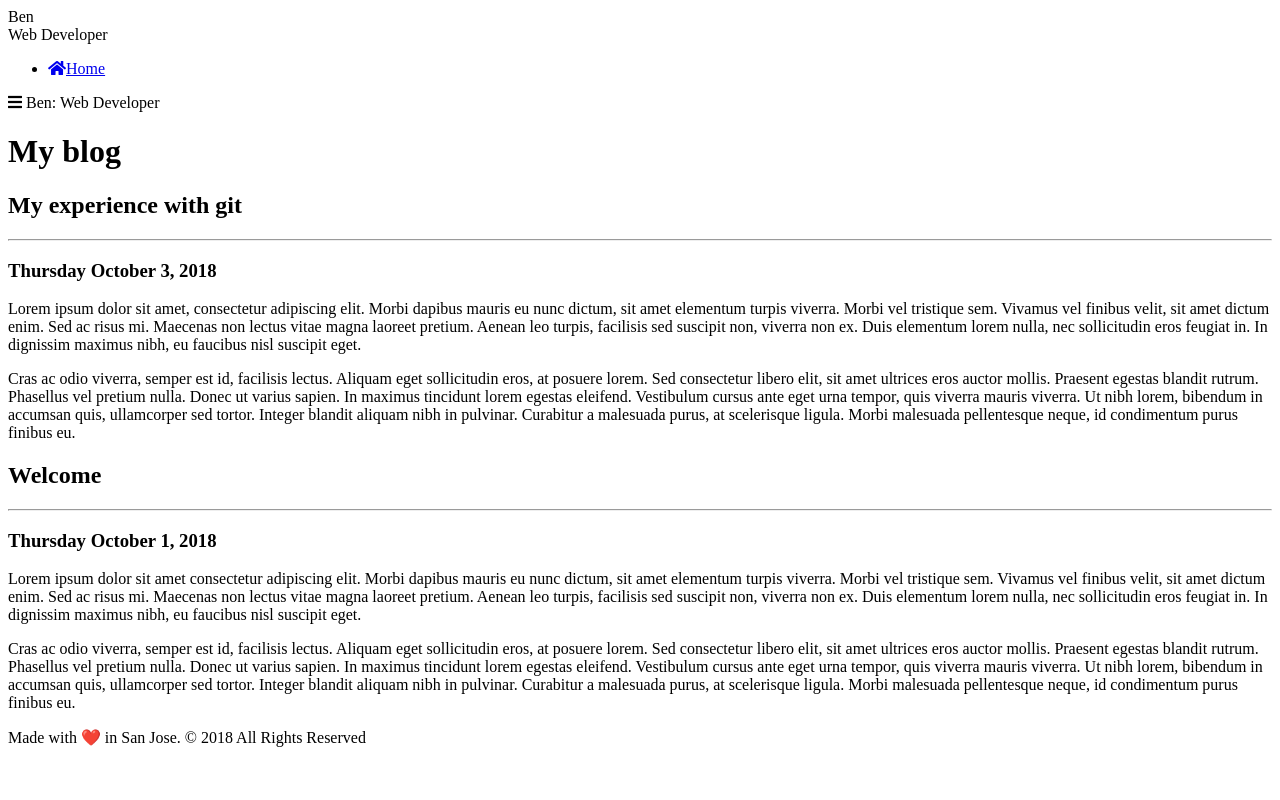
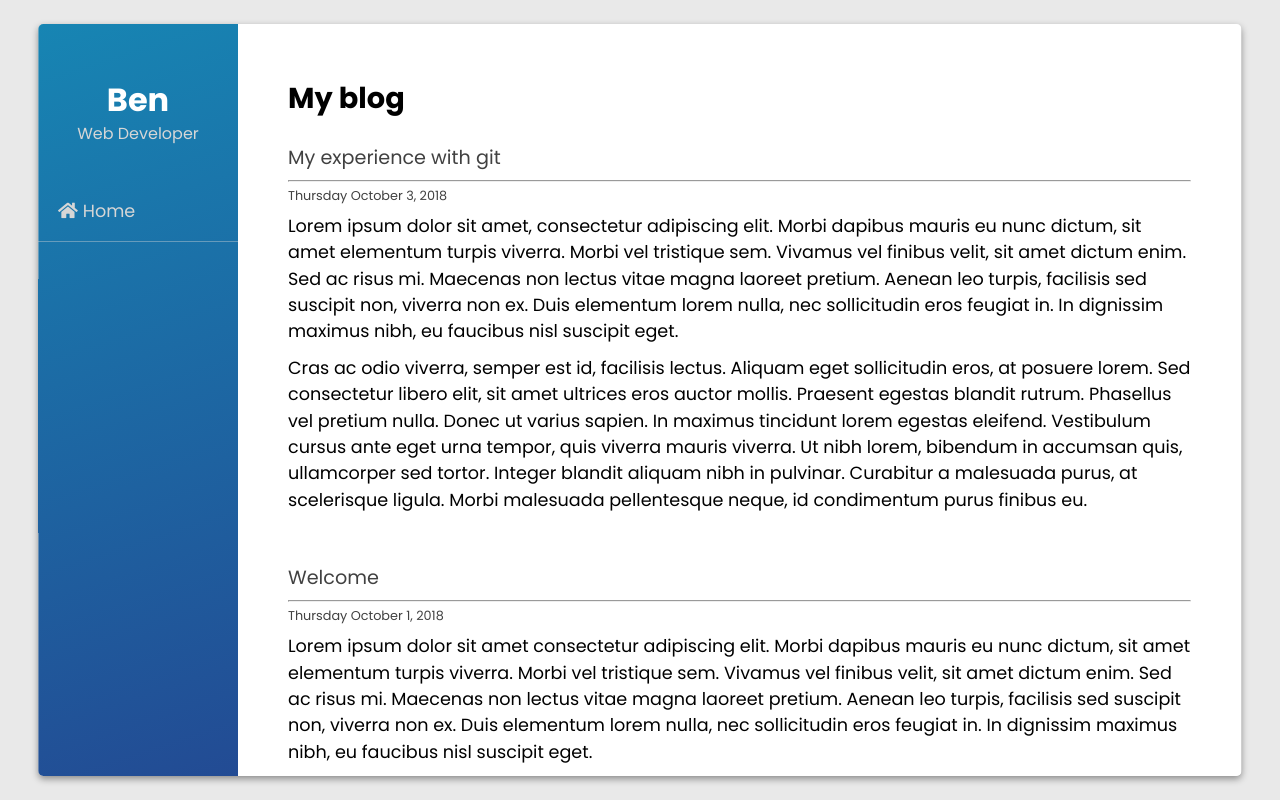
Before and after one commit to BenZeero/personal-test, a plain HTML site: page index.html in a window 1280 px wide. Drawn offline with nearby package versions, Linux system fonts and the light colour scheme.

Commit message:
Add completed styles.css file

```diff
--- /dev/null
+++ b/assets/css/style.css
@@ -0,0 +1,230 @@
+@import "https://fonts.googleapis.com/css?family=Poppins:400,700";
+
+body {
+  background-color: #e9e9e9;
+  font-family: "Poppins", sans-serif;
+}
+
+h1 {
+  font-weight: 700;
+  font-size: 1.8em;
+  padding: 10px 0px 10px 0px;
+}
+
+h2 {
+  font-size: 1.2em;
+  padding: 25px 0px 5px 0px;
+  color: #414141;
+}
+
+h3 {
+  font-size: 0.8em;
+  color: #414141;
+}
+
+p {
+  font-size: 1.1em;
+  line-height: 1.5em;
+  padding-top: 10px;
+}
+
+p:last-child {
+  padding-bottom: 30px;
+}
+
+a {
+  color: #b32b78;
+  text-decoration: none;
+  -o-transition:.5s;
+  -ms-transition:.5s;
+  -moz-transition:.5s;
+  -webkit-transition:.5s;
+  transition:.5s;
+}
+
+a:hover {
+  color: #852b87;
+}
+
+hr {
+  color: #414141;
+}
+
+div.parent {
+  position: relative;
+  height: 100vh;
+}
+
+div.wrapper {
+  position: absolute;
+  margin: 0 auto;
+  width: 94%;
+  height: 94%;
+  top: 50%;
+  left: 50%;
+  transform: translate(-50%, -50%);
+  background-color: #ffffff;
+  overflow-x: scroll;
+  -webkit-border-radius: 5px;
+  -moz-border-radius: 5px;
+  border-radius: 5px;
+  -webkit-box-shadow: 0px 3px 7px 0px rgba(0,0,0,0.4);
+  -moz-box-shadow: 0px 3px 7px 0px rgba(0,0,0,0.4);
+  box-shadow: 0px 3px 7px 0px rgba(0,0,0,0.4);
+  display: grid;
+  grid-template-rows: 1fr;
+  grid-template-columns: 200px 1fr;
+}
+
+nav {
+  display: grid;
+  grid-row: span 1;
+  grid-column: span 1;
+  background: rgb(23,133,179);
+  background: linear-gradient(162deg, rgba(23,133,179,1) 0%, rgba(38,57,138,1) 100%);
+}
+
+div.inner-wrap {
+  display: block;
+}
+
+div.site-header, div.site-subheader {
+  text-align: center;
+}
+
+div.site-header {
+  margin-top: 60px;
+  text-align: center;
+  font-size: 2em;
+  font-weight: 700;
+  color: #ffffff;
+}
+
+div.site-subheader {
+  text-align: center;
+  font-size: 1em;
+  margin-bottom: 40px;
+  color: #d6d6d6;
+  margin-top:10px;
+}
+
+ul.site-navigation li {
+  border-bottom: 1px solid rgba(214, 214, 214, 0.4);
+  padding: 20px 20px 20px 20px;
+  font-size: 1.1em;
+}
+
+ul.site-navigation li i {
+  margin-right: 5px;
+}
+
+ul.site-navigation li a {
+  color: #d6d6d6;
+  text-decoration: none;
+  -o-transition:.5s;
+  -ms-transition:.5s;
+  -moz-transition:.5s;
+  -webkit-transition:.5s;
+  transition:.5s;
+}
+
+ul.site-navigation li a:hover {
+  color: #ffffff;
+  opacity: 0.5;
+}
+
+.menu {
+  display: none;
+}
+
+main {
+  grid-row: span 1;
+  grid-column: span 1;
+  padding: 50px 50px 50px 50px;
+}
+
+.about-image {
+  float: left;
+  padding-top: 20px;
+  padding-right: 20px;
+  padding-bottom: 20px;
+}
+
+ul.social {
+  margin-top: 30px;
+  font-size: 1.3em;
+}
+
+ul.social li {
+  margin-bottom: 20px;
+  margin-left: 20px;
+}
+
+ul.social li:last-child {
+  margin-bottom: 0px;
+}
+
+footer {
+  font-size: 0.9em;
+  text-align: center;
+  color: #414141;
+}
+
+article.portfolio-item {
+  margin-top: 50px;
+  margin-bottom: 50px;
+  display: grid;
+  grid-template-rows: 1fr;
+  grid-template-columns: 150px 1fr;
+}
+
+div.portfolio-image {
+  grid-row: span 1;
+  grid-column: span 1;
+}
+
+div.portfolio-description {
+  padding-left: 50px;
+  grid-row: span 1;
+  grid-column: span 1;
+}
+
+@media (max-width: 768px) {
+  div.wrapper{
+    width: 96%;
+    grid-template-columns: 1fr;
+  }
+
+  nav {
+    display: none;
+  }
+
+  .active {
+    display: grid;
+  }
+
+  .menuup {
+    grid-template-columns: 200px 1fr!important;
+  }
+
+  .menu {
+    display: block;
+    margin-bottom: 40px;
+  }
+
+  .menu i {
+    margin-right: 10px;
+  }
+
+  .menu-icon {
+    cursor: pointer;
+  }
+
+  .hide {
+    display: none;
+  }
+
+  main {
+    padding: 20px 20px 20px 20px;
+  }
+}
--- a/index.html
+++ b/index.html
@@ -1,12 +1,17 @@
 <!DOCTYPE html>
 <html lang="en">
-<head>
-  <meta charset="UTF-8">
-  <meta name="viewport" content="width=device-width, initial-scale=1.0">
-  <meta http-equiv="X-UA-Compatible" content="ie=edge">
-  <link rel="stylesheet" href="https://use.fontawesome.com/releases/v5.4.1/css/all.css">
-  <title>Ben - Web Developer</title>
-</head>
+  <head>
+    <meta charset="UTF-8" />
+    <meta name="viewport" content="width=device-width, initial-scale=1.0" />
+    <meta http-equiv="X-UA-Compatible" content="ie=edge" />
+    <link rel="stylesheet" href="https://cdnjs.cloudflare.com/ajax/libs/meyer-reset/2.0/reset.min.css"/>
+      <link
+        rel="stylesheet"
+        href="https://use.fontawesome.com/releases/v5.4.1/css/all.css"
+      />
+    <link rel="stylesheet" href="assets/css/style.css"/>
+    <title>Ben - Web Developer</title>
+  </head>
 <body>
   <div class="parent">
     <div class="wrapper">
```
